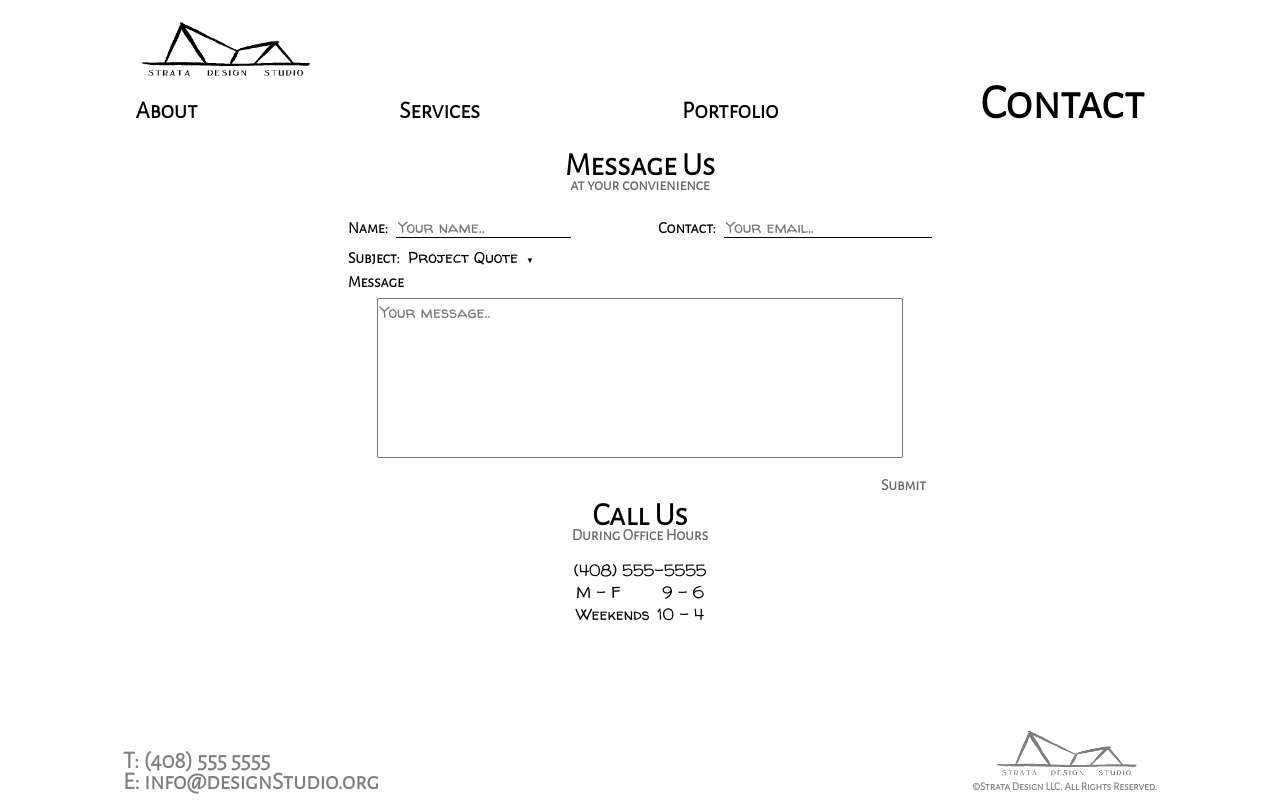
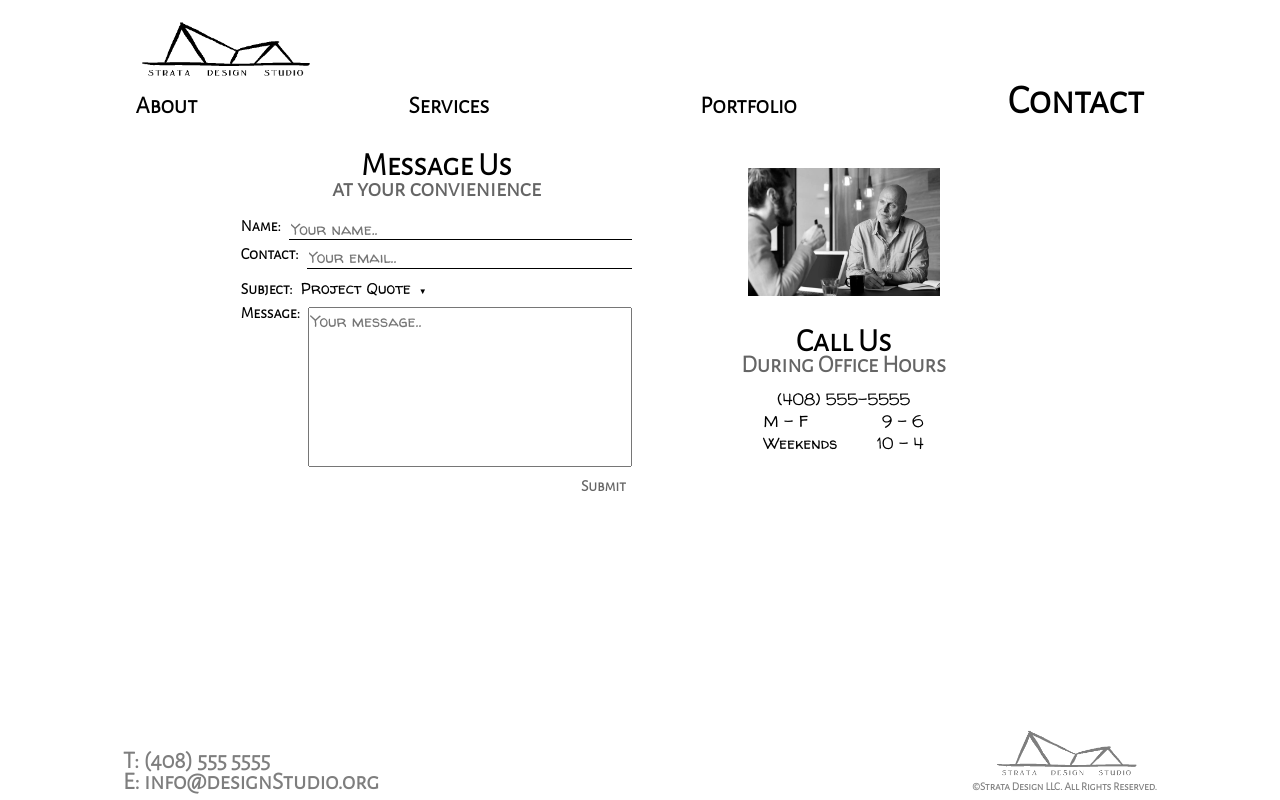
Before and after one commit to RoxanneTabuena/design_showcase, a React (Create React App) app: page /contact in a window 1280 px wide. Built offline with nearby package versions, Linux system fonts and the light colour scheme.

Commit message:
"styling updates"

```diff
--- a/src/App.css
+++ b/src/App.css
@@ -138,7 +138,7 @@ a, td {
 /* desktop rules */
 @media only screen and (min-width: 481px) {
     h1 {
-        font-size: 3rem;
+        font-size: 2.5rem;
     }
 
     h2 {
--- a/src/components/about/about.module.css
+++ b/src/components/about/about.module.css
@@ -74,7 +74,7 @@
 }
 
 /* person styling */
-.profile > .image{
+.profile > img{
     margin: auto;
     max-width: 30vh;
 }
--- a/src/components/about/team/Person.js
+++ b/src/components/about/team/Person.js
@@ -12,7 +12,7 @@ export const Person = () =>{
     const person = team_info_dic[id]
     const profile = (
         <div className={style.profile}>
-            <img className={style.image} src={team_photo_dic[id].img} alt={team_photo_dic[id].cap}></img>
+            <img src={team_photo_dic[id].img} alt={team_photo_dic[id].cap}></img>
             <p>{person.summary}</p>
         </div>
     )
--- a/src/components/contact/Contact.js
+++ b/src/components/contact/Contact.js
@@ -5,6 +5,7 @@ import { useState } from 'react'
 import { service_id, template_id, public_key } from "./keys"
 import emailjs from 'emailjs-com'
 import { Alert } from "./Alert"
+import { about_photo_dic } from "../img_dics"
 
 export const Contact = () => {
     const [orientation] = useOutletContext()
@@ -46,11 +47,14 @@ export const Contact = () => {
     return (
         <div className={style.contact}>
             <Alert active={alertActive} outcome={outcome} handleClose={handleClose}/>
+            <div className={style.info}>
+                <div>
                 <h2>Message Us</h2>
-            <h4 className={style.title}>at your convienience</h4>
+                <h3 className={style.title}>at your convienience</h3>
+                </div>
                 <form onSubmit={handleSubmit}>
-                <div className={orientation === 'landscape' && style.side}>
-                    <div>
+
+                        <div className={style.form}>
                             <label>Name:</label>
                             <input
                                 type="text"
@@ -61,7 +65,7 @@ export const Contact = () => {
                                 onChange = {({target})=> setName(target.value)}
                                 required />
                         </div>
-                    <div id={style.email}>
+                        <div className={style.form}>
                             <label>Contact:</label>
                             <input
                                 type="text"
@@ -71,7 +75,6 @@ export const Contact = () => {
                                 onChange = {({target})=> setEmail(target.value)}
                                 placeholder="Your email.."
                                 required />                    </div>
-                </div>
                     <div>
                         <Selector
                             subject = {subject}
@@ -79,8 +82,8 @@ export const Contact = () => {
                             handleSelect={handleSelect}
                             toggleSelect={toggleSelect}/>
                     </div>
-                <div className={style.message} >
-                    <label>Message</label>
+                    <div className={style.form} >
+                        <label>Message:</label>
                         <textarea
                             name="message"
                             placeholder="Your message.."
@@ -92,9 +95,16 @@ export const Contact = () => {
                         <button type='submit'>Submit</button>
                     </div>
                 </form>
-            <div className={style.call}>
+            </div>
+            <div className={`${style.info} ${orientation === 'portrait' && style.side}`}>
+                {orientation === 'landscape' &&
+                <img className={`${style.image} ${style.landscape}` } src={about_photo_dic["contact"].img} alt={about_photo_dic["contact"].cap}></img>
+
+                }
+                <div>
                     <h2>Call Us</h2>
-                <h4 className={style.title}>During Office Hours</h4>
+                    <h3 className={style.title}>During Office Hours</h3>
+                    <div className={style.center}>
                         <p>{`(408) 555-5555`}</p>
                         <div className={style.side}>
                             <p>M - F</p>
@@ -106,5 +116,10 @@ export const Contact = () => {
                         </div>
                     </div>
                 </div>
+                {orientation === 'portrait' &&
+                <img className={`${style.image} ${orientation === 'portrait' && style.optional}`} src={about_photo_dic["contact"].img} alt={about_photo_dic["contact"].cap}></img>
+                }
+            </div>
+        </div>
     )
 }
--- a/src/components/contact/contact.module.css
+++ b/src/components/contact/contact.module.css
@@ -1,30 +1,25 @@
 .contact {
-    max-width: 600px;
-    margin: 1em auto;
+    margin: auto;
     text-align: center;
+    padding: 1em;
+}
+.center {
+    margin: auto;
+    max-width: 10em;;
 }
 
 .side {
     display: flex;
     justify-content: space-between;
-}
-
-
-.message {
-    display: flex;
-    flex-direction: column;
-    position: relative;
-    z-index: 1;
-}
-
-.call > .side {
-    width: 8em;
+    /* max-width: 12em; */
+    align-items: center;
     margin: auto;
 }
 
 input {
     border: black .08em;
     border-style: none none solid none;
+    width: 90%;
 }
 
 form {
@@ -88,9 +83,14 @@ button:hover {
 }
 
 textarea {
-    margin: .5em auto;
+    resize: none;
     width: 90%;
-    resize: none;
+}
+
+.form {
+    display: flex;
+    align-items: flex-start;
+    justify-content: flex-start;
 }
 
 #email>input {
@@ -99,7 +99,7 @@ textarea {
 
 .title {
     opacity: 60%;
-    padding-bottom: 1em;
+    padding-bottom: .5em;
 }
 
 .alert {
@@ -116,3 +116,50 @@ textarea {
 .alert >p{
     margin: 1em;
 }
+
+.image {
+    max-width: 80%;
+    filter: grayscale(100%);
+    margin: 1em auto;
+}
+
+.info {
+    justify-content: space-between;
+}
+
+.optional{
+    max-width: 50%;
+}
+
+.landscape {
+    max-width: 12em;
+    margin-bottom: 2em;
+}
+
+/* small screen styling */
+@media only screen and (max-width: 450px){
+
+}
+
+/* large screen styling */
+@media only screen and (min-width: 450px){
+    .contact {
+        display: flex;
+        justify-content: center;
+        align-items: flex-start;
+    }
+    .info {
+        width: 40%;
+        display: flex;
+        flex-direction: column;
+        justify-content: space-between;
+        max-height: 300px;;
+    }
+    /* .info>div{
+        display: flex;
+        flex-direction: column;
+        justify-content: center;
+        align-items: center;
+        height: 70%;
+    } */
+}
--- a/src/components/img_dics.js
+++ b/src/components/img_dics.js
@@ -47,6 +47,7 @@ import oscar_kimani from "../assets/photos/team/kimani.jpeg"
 
 import workshop from '../assets/photos/about/workshop.jpeg'
 import founders from '../assets/photos/about/founders.jpeg'
+import contact from '../assets/photos/about/contact.jpeg'
 
 import bathroom_remodel from '../assets/photos/services/bathroom_remodel.jpg'
 import full_home_remodel from '../assets/photos/services/full_home_remodel.jpg'
@@ -196,6 +197,8 @@ export const team_photo_dic = {
 export const about_photo_dic = {
     workshop :{img: workshop, cap: 'workshop'},
     founders : {img: founders, cap: 'founders'},
+    contact: {img:contact, cap: 'contact'}
+
 }
 
 export const service_photo_dic = {
@@ -210,7 +213,7 @@ export const service_photo_dic = {
     adu_development: { img: adu_development, cap: "adu development" },
     re_roofing: { img: re_roofing, cap: "re-roofing" },
     stucco_and_brick_veneer_siding: { img: stucco_and_brick_veneer_siding, cap: "stucco and brick veneer siding" },
-    historic_window_and_door_replacement: { img: historic_window_and_door_replacement, cap: "historic window and door replacement" },
+    historic_windows_and_doors: { img: historic_window_and_door_replacement, cap: "historic window and door replacement" },
     structural_upgrades: { img: structural_upgrades, cap: "structural upgrades" },
     wall_upgrade: { img: wall_upgrade, cap: "wall upgrade" },
     foundation_upgrade: { img: foundation_upgrade, cap: "foundation upgrade" },
--- a/src/components/info_dics.js
+++ b/src/components/info_dics.js
@@ -587,7 +587,7 @@ stucco_and_brick_veneer_siding: {
     'jack_idris',
     'oscar_kimani']
 },
-historic_window_and_door_replacement: {
+historic_windows_and_doors: {
     service: "Historic Window and Door Replacement",
     summary: "Preserve your home’s character while improving energy efficiency with custom replicas of historic windows and doors.",
     associated_people: [
--- a/src/components/portfolio/portfolio.module.css
+++ b/src/components/portfolio/portfolio.module.css
@@ -41,6 +41,7 @@
     position: relative;
     flex:1 1 auto;
     z-index: 1;
+    filter: grayscale(100%)
 }
 
 .preview {
```
Also changed, not shown: src/assets/photos/about/contact.jpeg (added). Lines whose indentation alone changed are shown as unchanged.
